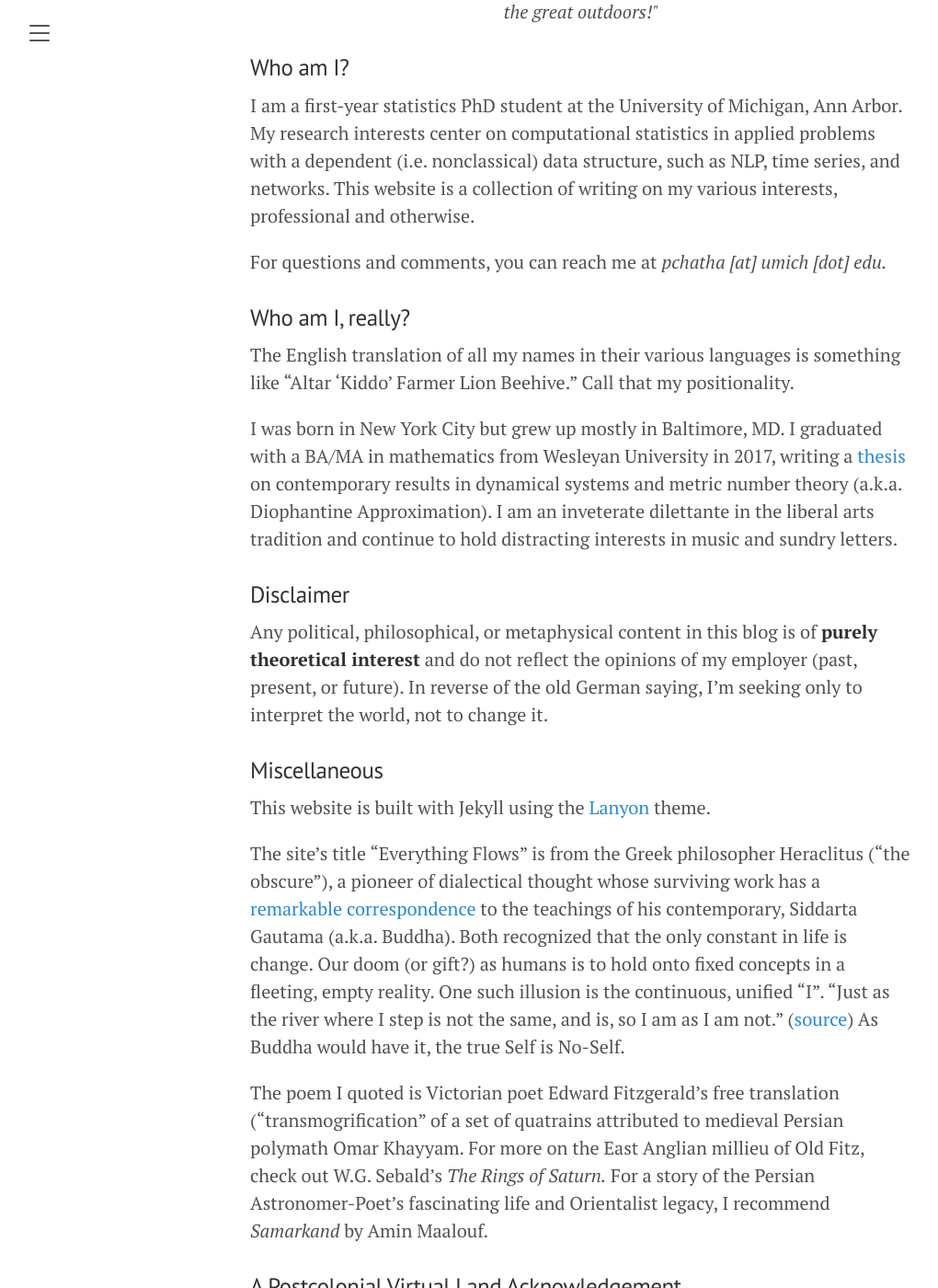
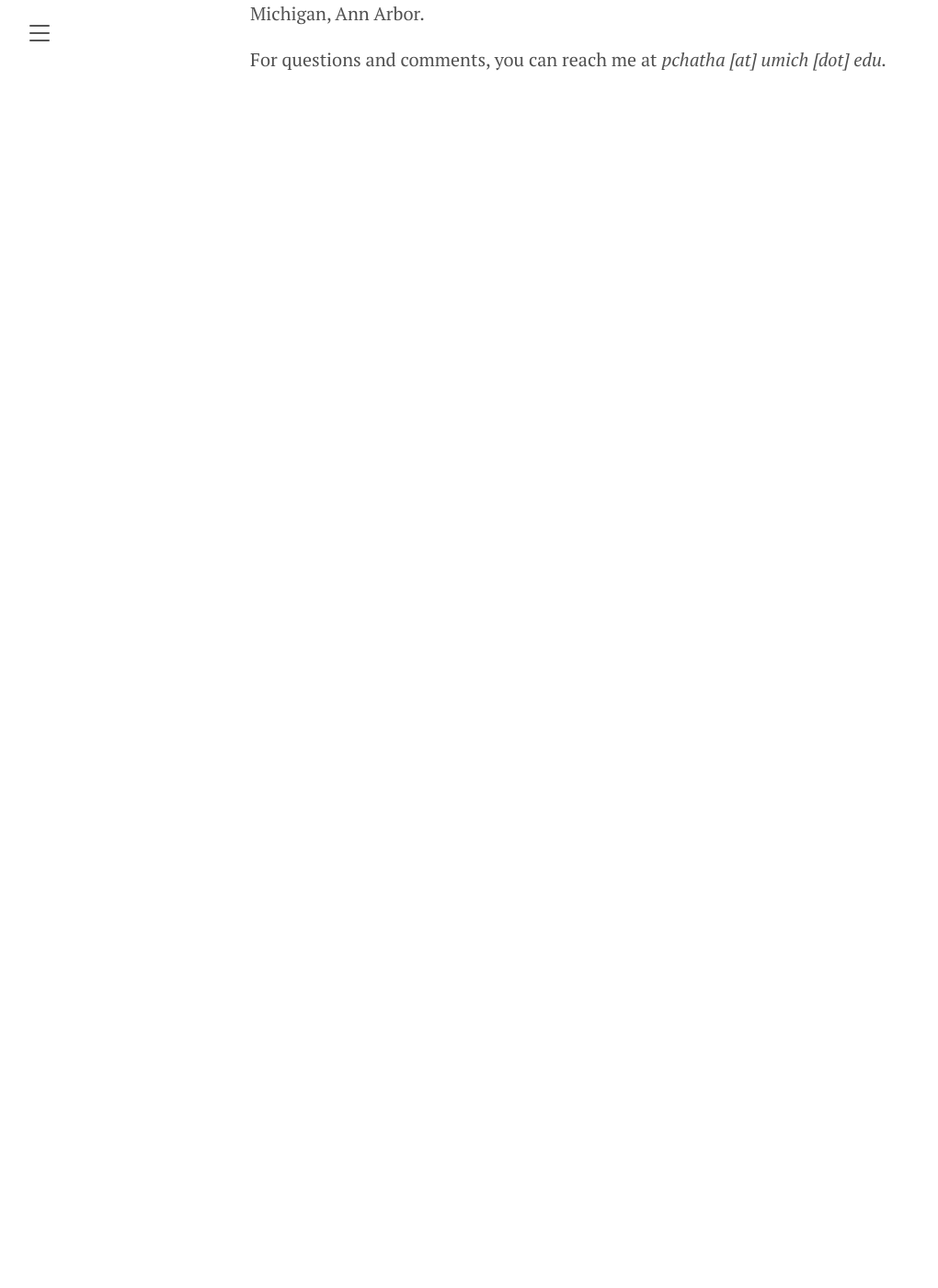
Before and after one commit to chathasphere/chathasphere.github.io, a Jekyll site: the page built from about.md, in a window 1280 px wide and 1400 px high, scrolled down 834 px. Shown: the whole window at 92% size, without its empty margins (8-1028 px from the left). Built offline with Jekyll 4.4.1, drawn with Linux system fonts in a browser that asks for light colours; after the commit the page ends 934 px from its top, so only the background shows below that; some of the changed text lies outside the part shown.

```diff
--- a/about.md
+++ b/about.md
@@ -2,6 +2,13 @@
 layout: category
 title: About
 ---
+
+<p align="center">
+    <img src="{{site.url}}/assets/headshot.jpg" class="portrait" style="display: block; margin: auto;"
+    alt="A Portrait of the Datawallah as a Young Man" width="200" >
+    <em>Insert techie blog cliché here</em>
+</p>
+
 
 <p class="message">
 Dreaming when Dawn's Left Hand was in the Sky,<br>
@@ -11,36 +18,8 @@ Before Life's Liquor in its Cup be dry."<br>
 <a href="https://www.gutenberg.org/files/22535/22535-h/22535-h.htm"><i>Rubaiyat of Omar Khayyam</i></a>
 </p>
 
-<p align="center">
-    <img src="{{site.url}}/assets/milo.jpeg" class="portrait" style="display: block; margin: auto;"
-    alt="Altarius et Canis Milo" width="300" >
-    <em>Insert techie cliché here, e.g. "Digital Ronin, data-wallah, apiring writer, and lover of the great outdoors!"</em>
-</p>
-
 ### Who am I?
 
-I am a first-year statistics PhD student at the University of Michigan, Ann Arbor. My research interests center on computational statistics in applied problems with a dependent (i.e. nonclassical) data structure, such as NLP, time series, and networks. This website is a collection of writing on my various interests, professional and otherwise.
+I am a second-year PhD Student in the Statistics Department at University of Michigan, Ann Arbor.
 
 For questions and comments, you can reach me at *pchatha [at] umich [dot] edu.*
-
-### Who am I, really?
-
-The English translation of all my names in their various languages is something like "Altar 'Kiddo' Farmer Lion Beehive." Call that my positionality.
-
-I was born in New York City but grew up mostly in Baltimore, MD. I graduated with a BA/MA in mathematics from Wesleyan University in 2017, writing a [thesis](https://digitalcollections.wesleyan.edu/object/ir-2470) on contemporary results in dynamical systems and metric number theory (a.k.a. Diophantine Approximation). I am an inveterate dilettante in the liberal arts tradition and continue to hold distracting interests in music and sundry letters.
-
-### Disclaimer
-Any political, philosophical, or metaphysical content in this blog is of **purely theoretical interest** and do not reflect the opinions of my employer (past, present, or future). In reverse of the old German saying, I'm seeking only to interpret the world, not to change it.
-
-### Miscellaneous
-This website is built with Jekyll using the [Lanyon](https://github.com/poole/lanyon) theme.
-
-The site's title "Everything Flows" is from the Greek philosopher Heraclitus ("the obscure"), a pioneer of dialectical thought whose surviving work has a [remarkable correspondence](http://ccbs.ntu.edu.tw/FULLTEXT/JR-ENG/mil.htm) to the teachings of his contemporary, Siddarta Gautama (a.k.a. Buddha). Both recognized that the only constant in life is change. Our doom (or gift?) as humans is to hold onto fixed concepts in a fleeting, empty reality. One such illusion is the continuous, unified "I". "Just as the river where I step is not the same, and is, so I am as I am not." ([source](https://public.wsu.edu/~delahoyd/mythology/heraclitus.html)) As Buddha would have it, the true Self is No-Self.
-
-The poem I quoted is Victorian poet Edward Fitzgerald's free translation ("transmogrification" of a set of quatrains attributed to medieval Persian polymath Omar Khayyam. For more on the East Anglian millieu of Old Fitz, check out W.G. Sebald's *The Rings of Saturn.* For a story of the Persian Astronomer-Poet's fascinating life and Orientalist legacy, I recommend *Samarkand* by Amin Maalouf.
-
-### A Postcolonial Virtual Land Acknowledgement
-
-The .io domain name comes from the British Indian Ocean Territory, a remote set of islands. In the mid 20th century, the UK's government forcibly expelled the inhabitants of the Chagos Archipelago in order for the USA to build a military base (one among hundreds). Because of its similarity to I/O (input-output) and the Italian *io*, the .io TLD became popular for tech blogs and personal sites. It is certain that Chagossians don't receive a dime for .io web traffic.
-
-This history is a small illustration of [commodity fetishism](https://www.marxists.org/archive/marx/works/1867-c1/ch01.htm#S4) in action. Even on the slick, virtual world of online, the goods we freedom-worshipping subjects enjoy have their origins in human interaction, much of which comes down to coercion and capture. "The whole mystery of commodities, all the magic and necromancy that surrounds the products of labor...vanishes" by the time said commodities are in your cart.
```
Also changed, not shown: teaching/index.md (+6 -1 lines), teaching/stats306.md (+19 -1 lines), assets/headshot.jpg (added), assets/milo.jpeg (deleted).
